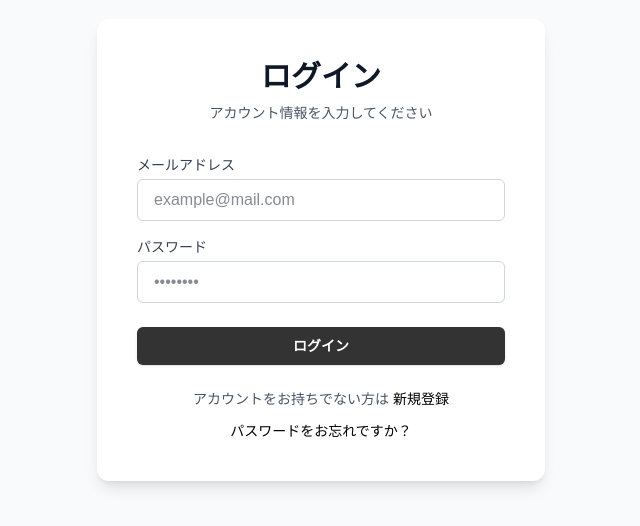
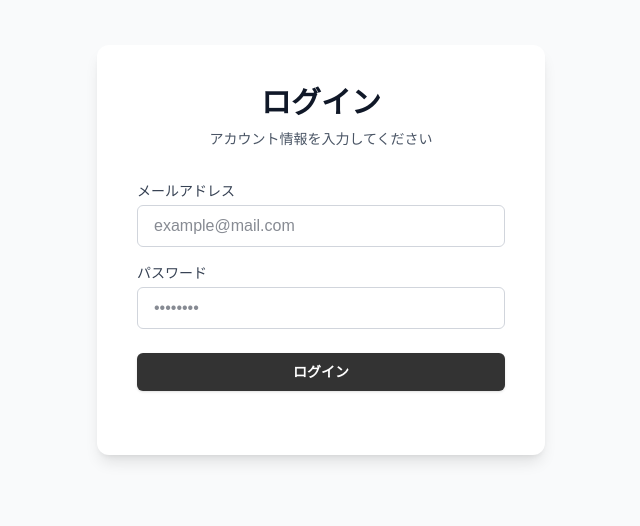
Before and after one commit to siw-nexus/quiz-sainokuni, a Next.js app in the folder frontend/: page /login in a window 1280 px wide. Shown: the part 150-676 px from the top of the page, without its empty margins (319-959 px from the left). Built offline with nearby package versions, Linux system fonts and the light colour scheme.

Commit message:
login画面の修正 新規登録ボタンの削除 パスワードリセットボタンの削除
コード修正：LoginForm.tsx

```diff
--- a/frontend/components/auth/login/LoginForm.tsx
+++ b/frontend/components/auth/login/LoginForm.tsx
@@ -98,23 +98,7 @@ export default function LoginForm() {
 
           <div className="space-y-3 text-center text-sm">
 
-            {/* 新規登録画面へのリンク */}
-            <div>
-              <span className="text-gray-600">アカウントをお持ちでない方は </span>
-              <Link href="/signup" className="font-medium text-black hover:underline">
-                新規登録
-              </Link>
-            </div>
 
-            {/* パスワードリセット画面へのリンク */}
-            <div>
-              <Link
-                href="/password-reset"
-                className="text-black hover:text-gray-700 hover:underline"
-              >
-                パスワードをお忘れですか？
-              </Link>
-            </div>
 
           </div>
 
```
